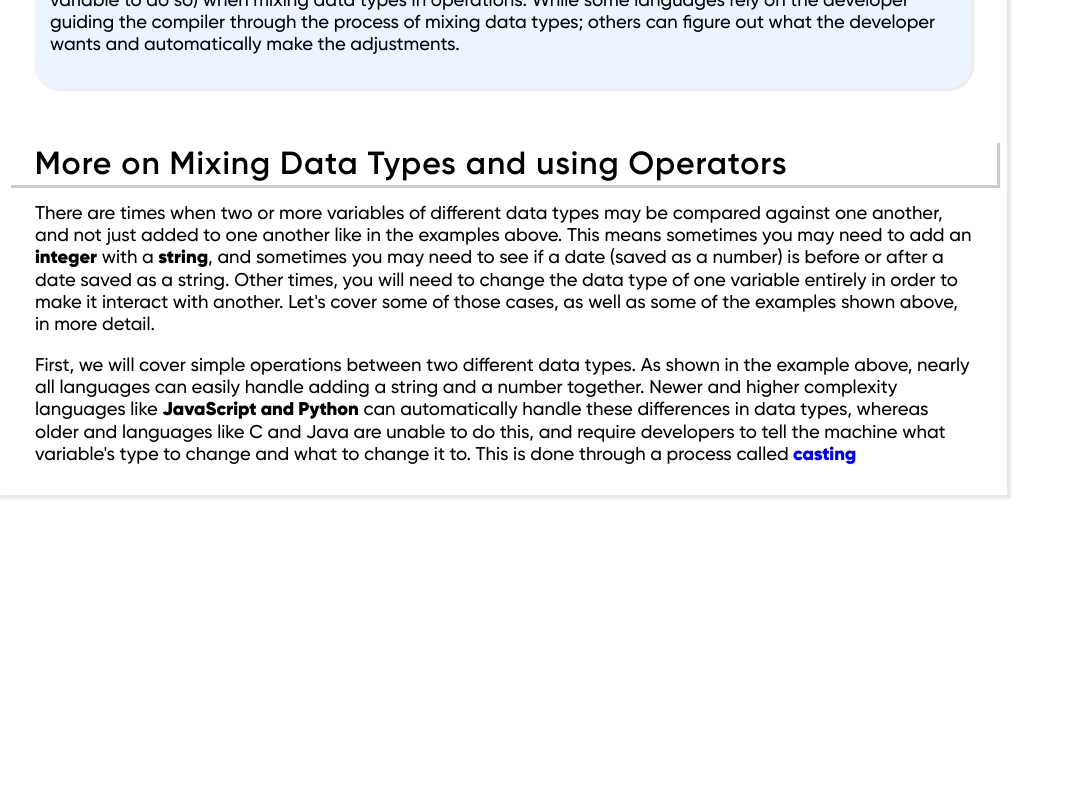
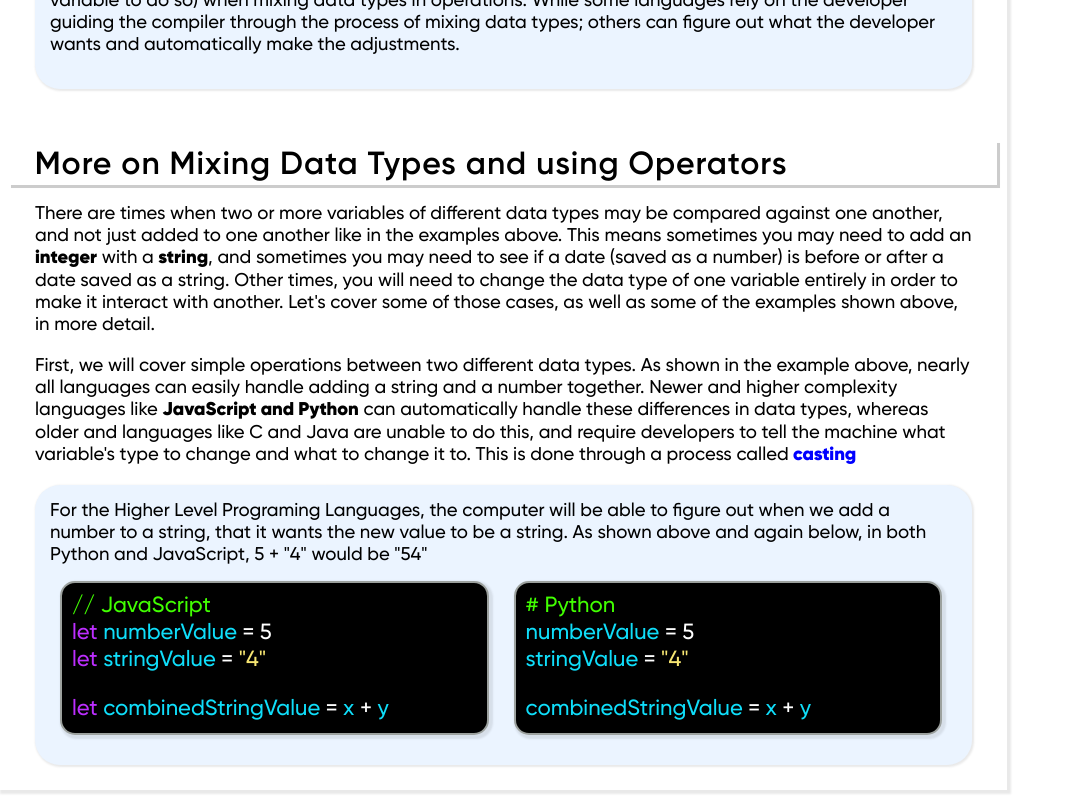
Before and after one commit to NLanese/the-codex, a Next.js app: page /concepts/basics/lessons/data_types in a window 1280 px wide. Shown: the part 2967-3767 px from the top of the page, without its empty margins (0-1074 px from the left). Before the commit the page ends 3472 px from the top, so only its background shows below. Built offline with nearby package versions, Linux system fonts and the light colour scheme.

Commit message:
Update data_types.js

```diff
--- a/pages/concepts/basics/lessons/data_types.js
+++ b/pages/concepts/basics/lessons/data_types.js
@@ -743,6 +743,65 @@ const DataTypesLesson = ({}) => {
                                 />}
                                 />
                             </p>
+
+                            <div style={{...Styles.Sections.importantNote, ...Styles.Fonts.basic}}>
+                                For the Higher Level Programing Languages, the computer will be able to figure out when we add a number to a string, that it wants
+                                the new value to be a string. As shown above and again below, in both Python and JavaScript, 5 + "4" would be "54"
+                                <div style={{display: 'flex', flexDirection: 'row'}}>
+                                    <div style={{...Styles.Sections.simpleLessonCode, flex: 5, marginLeft: 10}}>
+                                        <p style={Styles.Code.code}>
+                                            <span style={Styles.Code.comment}>// JavaScript </span>
+                                        </p>
+                                        <p style={Styles.Code.code}>
+                                            <span style={Styles.Code.keyword}>let </span>
+                                            <span style={Styles.Code.var}>numberValue </span>
+                                            <span style={Styles.Code.reg}>= </span>
+                                            <span style={Styles.Code.reg}>5 </span>
+                                        </p>
+                                        <p style={Styles.Code.code}>
+                                            <span style={Styles.Code.keyword}>let </span>
+                                            <span style={Styles.Code.var}>stringValue </span>
+                                            <span style={Styles.Code.reg}>= </span>
+                                            <span style={Styles.Code.str}>"4" </span>
+                                        </p>
+                                        <br></br>
+                                        <p style={Styles.Code.code}>
+                                            <span style={Styles.Code.keyword}>let </span>
+                                            <span style={Styles.Code.var}>combinedStringValue </span>
+                                            <span style={Styles.Code.reg}>= </span>
+                                            <span style={Styles.Code.var}>x </span>
+                                            <span style={Styles.Code.reg}>+ </span>
+                                            <span style={Styles.Code.var}>y </span>
+
+                                        </p>
+                                    </div>
+                                    <div style={{...Styles.Sections.simpleLessonCode, flex: 5, marginLeft: 10}}>
+                                        <p style={Styles.Code.code}>
+                                            <span style={Styles.Code.comment}># Python </span>
+                                        </p>
+                                        <p style={Styles.Code.code}>
+                                            <span style={Styles.Code.var}>numberValue </span>
+                                            <span style={Styles.Code.reg}>= </span>
+                                            <span style={Styles.Code.reg}>5 </span>
+                                        </p>
+                                        <p style={Styles.Code.code}>
+                                            <span style={Styles.Code.var}>stringValue </span>
+                                            <span style={Styles.Code.reg}>= </span>
+                                            <span style={Styles.Code.str}>"4" </span>
+                                        </p>
+                                        <br></br>
+                                        <p style={Styles.Code.code}>
+                                            <span style={Styles.Code.var}>combinedStringValue </span>
+                                            <span style={Styles.Code.reg}>= </span>
+                                            <span style={Styles.Code.var}>x </span>
+                                            <span style={Styles.Code.reg}>+ </span>
+                                            <span style={Styles.Code.var}>y </span>
+
+                                        </p>
+                                    </div>
+                                </div>
+
+                            </div>
                         </div>
                     </div>
             )
```
